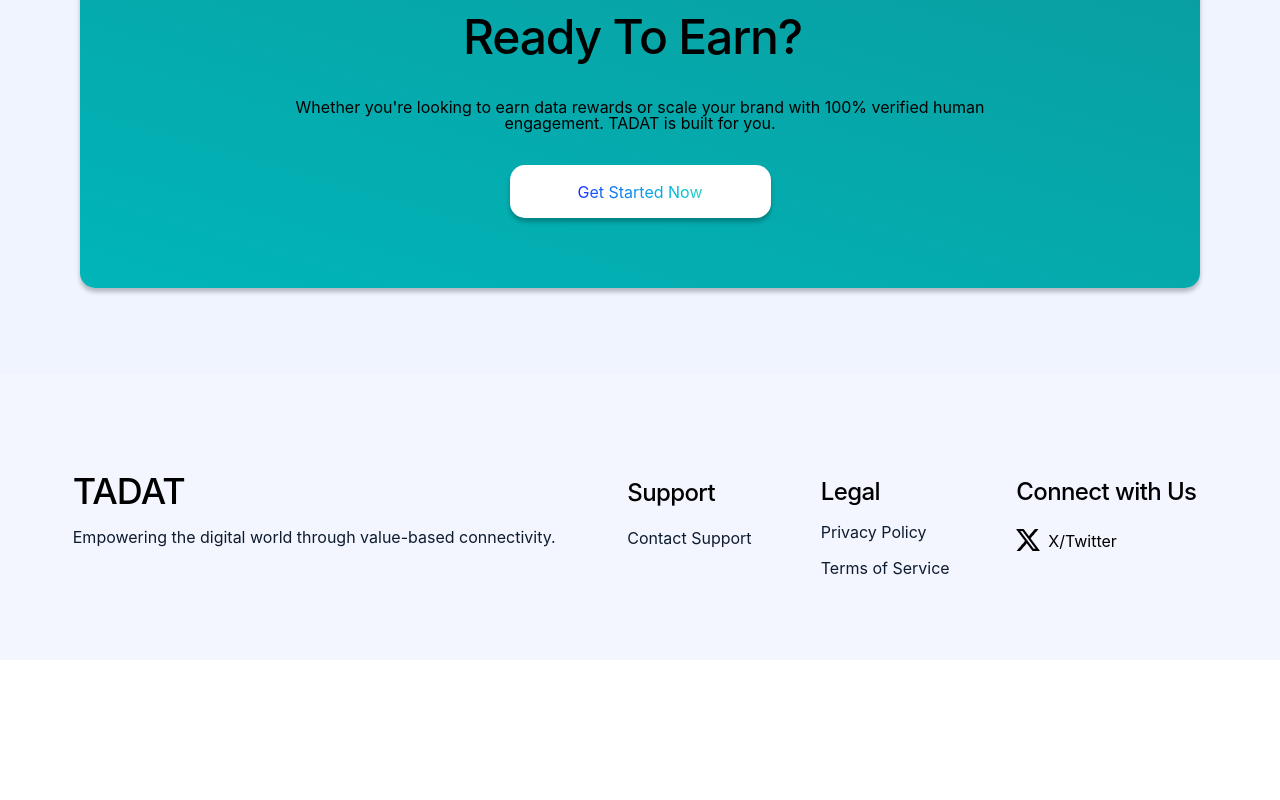
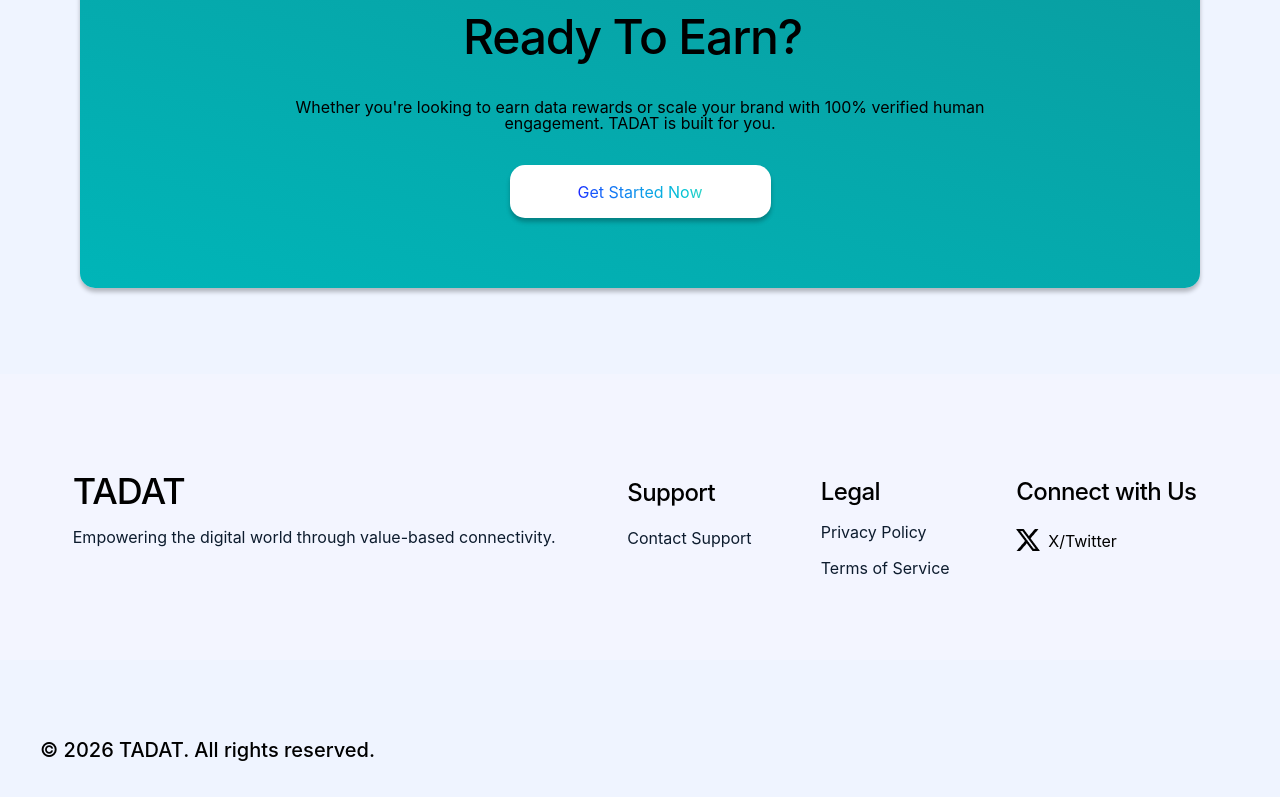
Before and after one commit to Tenney-olarh/TADAT, a React (Vite) app: page / in a window 1280 px wide. Shown: the part 1649-2449 px from the top of the page. Before the commit the page ends 2309 px from the top, so only its background shows below. Built offline with nearby package versions, Linux system fonts and the light colour scheme.

Commit message:
done with footer

```diff
--- /dev/null
+++ b/src/Components/Landing/Footer.jsx
@@ -0,0 +1,8 @@
+const Footer = () => {
+    return (
+      <div className="w-full h-[137px] bg-[#EFF4FF] py-10 px-10">
+        <h1 className="text-[#000000] text-[20px] font-medium leading-[100px] tracking-[0%]">© 2026 TADAT. All rights reserved.</h1>
+      </div>
+    );
+}
+export default Footer;
--- a/src/Pages/Landing.jsx
+++ b/src/Pages/Landing.jsx
@@ -4,6 +4,7 @@ import Feature from "../Components/Landing/Feature"
 import Bottom from "../Components/Landing/Bottom"
 import Reviews from "../Components/Landing/Reviews"
 import Rearny from "../Components/Landing/Rearny"
+import Footer from "../Components/Landing/Footer"
 const Landing = () => {
     return (
       <div>
@@ -13,6 +14,7 @@ const Landing = () => {
         <Reviews />
         <Rearny/>
         <Bottom />
+        <Footer/>
       </div>
     );
 }
```
